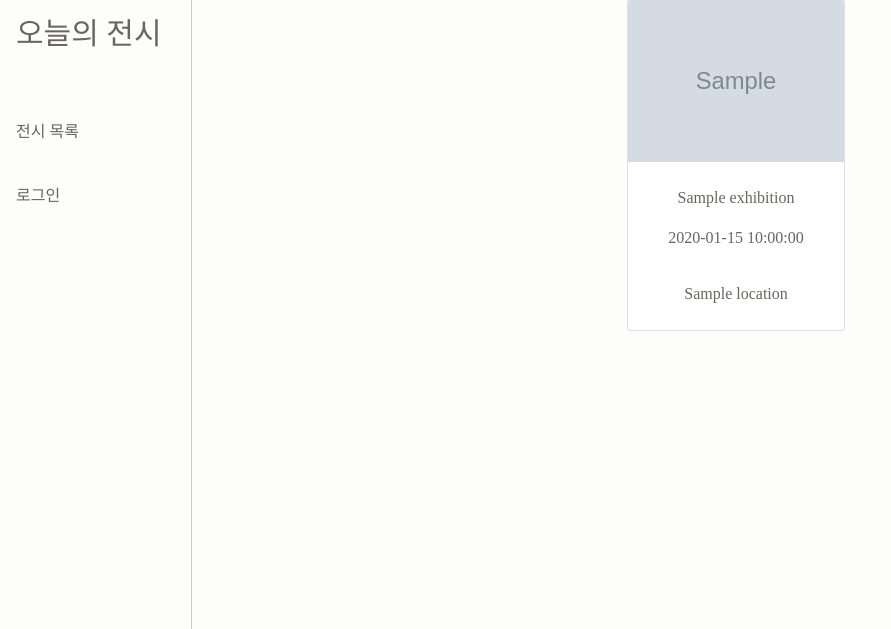
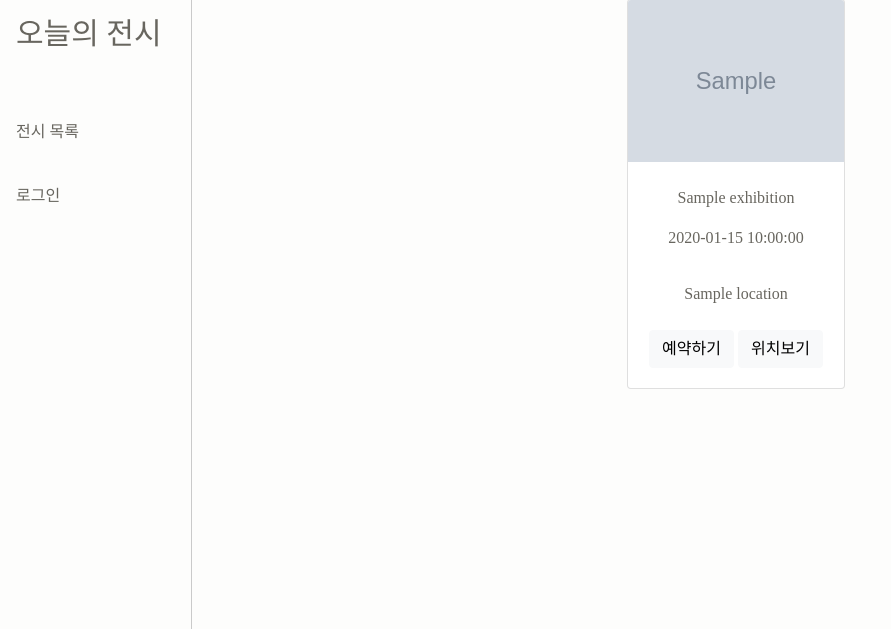
Before and after one commit to 39world/Sailing-99-1st-Team-Project, a Flask app: page /show in a window 1280 px wide. Shown: the part 101-730 px from the top of the page, without its empty margins (0-891 px from the left). Run offline with Flask 2, Linux system fonts and the light colour scheme; grey boxes marked "Sample" are stand-in pictures; a database or web service that is not in the repository returns one stand-in record (values such as "Sample title"); some libraries are stand-ins or nearby versions.

Commit message:
Update show.html

```diff
--- a/templates/show.html
+++ b/templates/show.html
@@ -126,6 +126,7 @@
             min-width: 200px;
             display: inline-block;
             margin: 20px;
+            padding: 0 0 20px 0;
         }
 
         .card-columns {
@@ -135,7 +136,6 @@
             display: flex;
             flex-direction: row;
             flex-wrap: wrap;
-
             justify-content: space-evenly;
             align-items: baseline;
         }
@@ -186,9 +186,11 @@
                           {{ show.location}}
                         </a>
                       </div>
+                      <button type="button" onclick = "location.href ='{{ show.title_fix }}'"  class="btn btn-light float-right">예약하기 </button>
+                      <button type="button" onclick = "location.href ='{{ show.location_url }}'" class="btn btn-light float-right">위치보기 </button>
                     </div>
                     {% endfor %}
-                  </div>
+                </div>
                 </div>
             </div>
 
```
